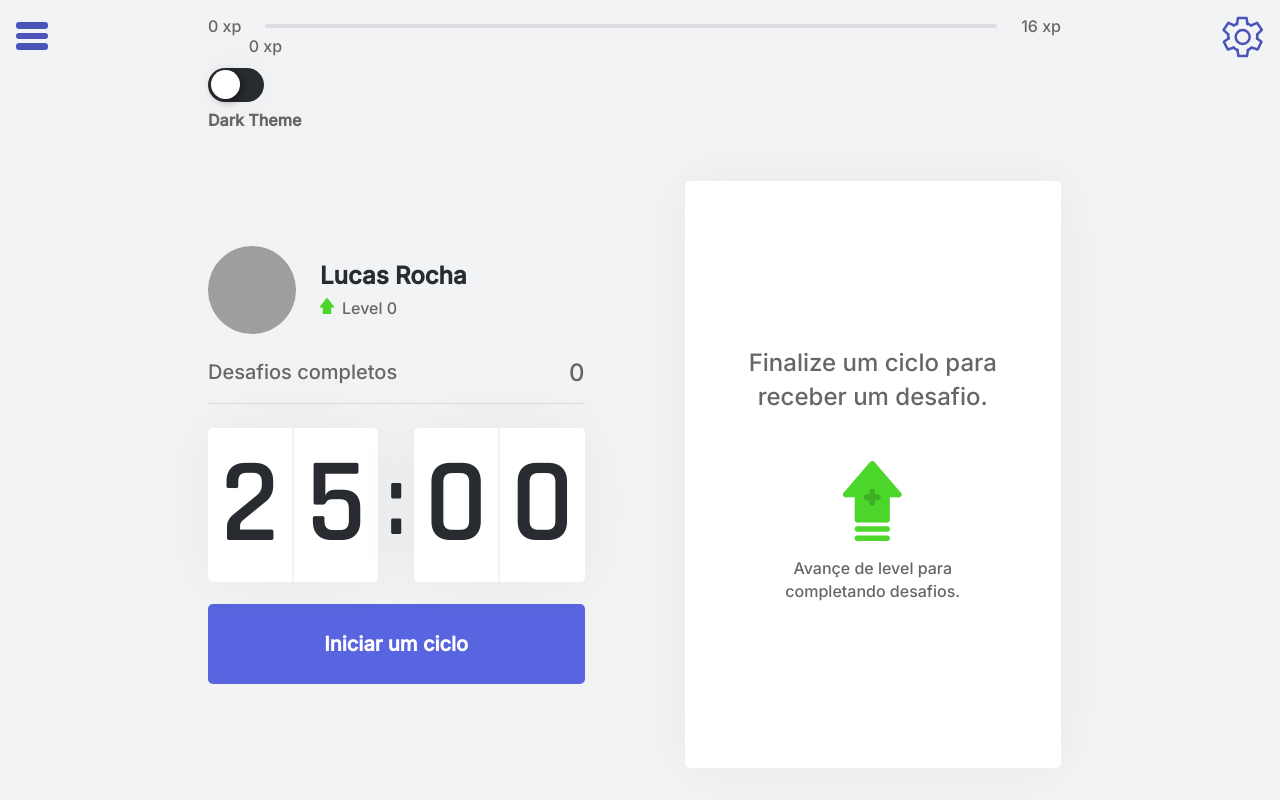
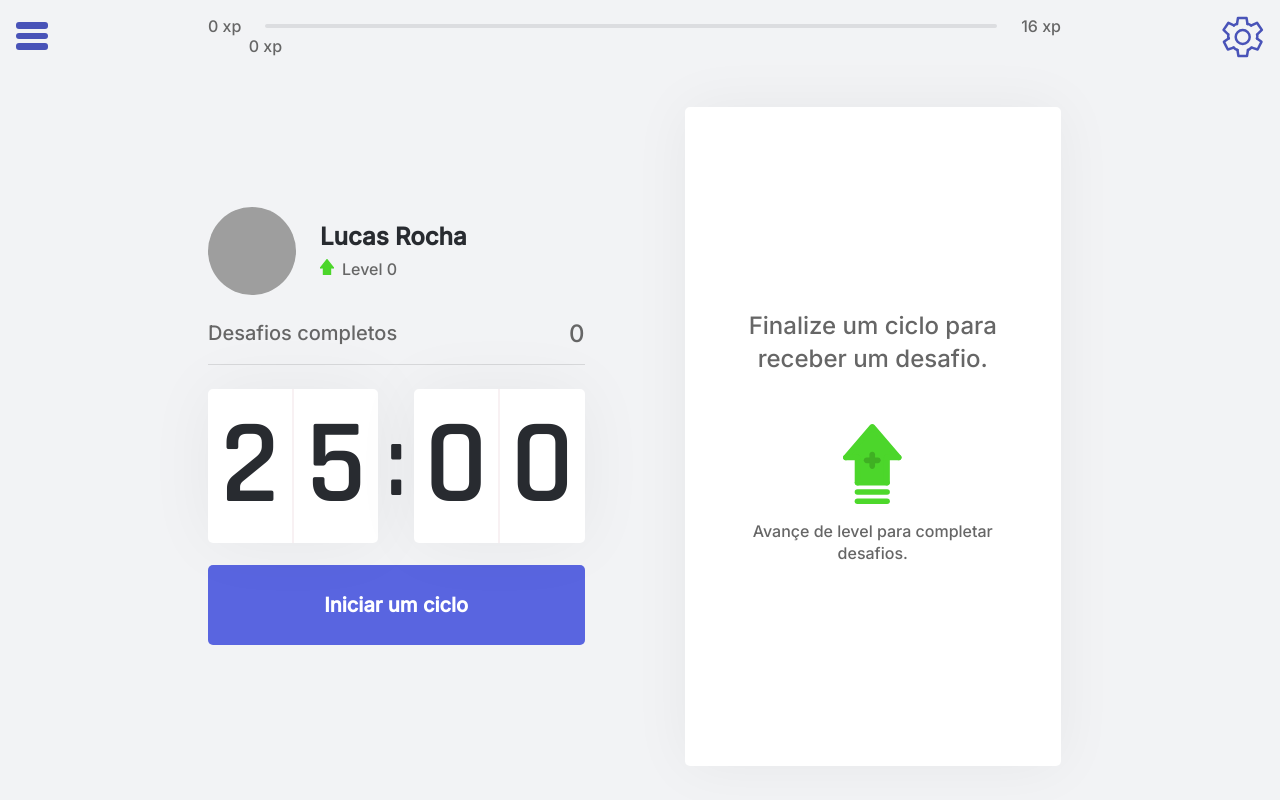
Before and after one commit to Lucasfield3/move-it-next, a Next.js app: page / in a window 1280 px wide. Built offline with nearby package versions, Linux system fonts and the light colour scheme; grey boxes are pictures that could not be loaded.

Commit message:
settings modal edit

```diff
--- a/src/components/ChallengesBox.tsx
+++ b/src/components/ChallengesBox.tsx
@@ -51,7 +51,7 @@ export function ChallengeBox (){
                     <strong>Finalize um ciclo para receber um desafio.</strong>
                     <p>
                         <img src='icons/level-up.svg' alt='level up'/>
-                        Avançe de level para completando desafios.
+                        Avançe de level para completar desafios.
                     </p>
                 </div>
             )}
--- a/src/components/SettingsModal.tsx
+++ b/src/components/SettingsModal.tsx
@@ -1,8 +1,8 @@
 
 import { useContext } from 'react'
-import { ChallengesContext } from '../context/ChallengesContext'
 import { SettingsContext } from '../context/SettingsContext'
 import styles from '../styles/components/SettingsModal.module.css'
+import { ToggleDarktheme } from './ToggleDarkTheme'
 
 export function SettingsModal(){
 
@@ -11,13 +11,22 @@ export function SettingsModal(){
         <div className={styles.overlay}>
             <div id='modal' className={`${styles.container} animate__zoomIn`}>
                 <header>Opções</header>
+                <div>
+                    <div className={styles.boxToggle}>
+                        <strong>Tema</strong>
+                    </div>
+                    <ToggleDarktheme/>
+                    <div className={styles.editCicle}>
+                        <strong>Editar Ciclo</strong>
+                    </div>
+                    <strong>timer</strong>
+                    <div style={{margin:'1rem 0'}} className={styles.language}>
+                        <strong>Linguagem</strong>
+                    </div>
+                    <strong style={{margin:'1rem 0'}}> linguagem</strong>
+                </div>
 
-                <strong>Parabéns!</strong>
-                <p>Você alcançou um novo level.</p>
-
-                <button type='button' onClick={()=>{
-                    openCloseSettingsModal()
-                    }}>
+                <button type='button' onClick={openCloseSettingsModal}>
                     <img src='/icons/close.svg' alt='Fechar modal'></img>
                 </button>
             </div>
--- a/src/components/ToggleDarkTheme.tsx
+++ b/src/components/ToggleDarkTheme.tsx
@@ -8,16 +8,22 @@ export function ToggleDarktheme (){
 
 
     const styleToggle = {
+        background: theme === 'dark' && 'var(--title)' || 'var(--white)',
+        transition: 'background 200ms ease-in-out'
+    } as CSSProperties
+
+    const styleCircle = {
+        marginLeft: theme === 'dark' && '1.3rem' || '0rem',
         background: theme === 'dark' && 'var(--white)' || 'var(--title)',
-        transition: 'background 200ms ease-in-out'
+        transition:'margin-left 0.2s, background 0.2s linear'
     } as CSSProperties
 
     return(
         <div className={styles.toggleDarkThemeContainer}>
             <div style={styleToggle} onClick={changeToogle} className={styles.toggle}>
-                <div style={{marginLeft: theme === 'dark' && '1.3rem' || '0rem', transition:'margin-left 0.2s'}} className={styles.circleChangeTheme}></div>
+                <div style={styleCircle} className={styles.circleChangeTheme}></div>
             </div>
-            <strong style={{color: theme === 'dark' && 'var(--white)'}}>{theme === 'dark' && 'Light Theme' || 'Dark Theme'}</strong>
+            <strong>{theme === 'dark' && 'Light' || 'Dark'}</strong>
         </div>
     )
 
--- a/src/context/SettingsContext.tsx
+++ b/src/context/SettingsContext.tsx
@@ -24,7 +24,7 @@ export function SettingsProvider({children,...rest}: SettingsContextPrviderProps
 
   const [cookies, setCookie] = useCookies(['theme']);
 
-    const [ theme, setTheme ] = useState<string>(rest.theme)
+    const [ theme, setTheme ] = useState<string>(rest.theme ?? 'light')
     const [hasClickedToggle, setHasClickedToggle] = useState(false)
 
     const [ hasClickedSettings, setHasClickedSettings ] = useState(false)
--- a/src/pages/index.tsx
+++ b/src/pages/index.tsx
@@ -50,8 +50,6 @@ export default function Home(props: HomeProps) {
 
             <div className={styles.container}>
               <ExperienceBar/>
-              <ToggleDarktheme/>
-
               <CountDownProvider>
                 <section>
                   <div className={styles.profileSection}>
--- a/src/styles/components/SettingsModal.module.css
+++ b/src/styles/components/SettingsModal.module.css
@@ -11,22 +11,41 @@
     justify-content: center;
 }
 
-.container{
+
+.container {
     background: var(--white);
     width: 100%;
-    max-width: 400px;
+    max-width: 360px;
     padding:2rem 3rem;
     border-radius: 5px;
     box-shadow: 0 0 60px rgba(0, 0, 0, 0.05);
     text-align: center;
     position: relative;
-
     animation-duration: 0.5s;
 }
+
+.container > div{
+    display: grid;
+    grid-template-rows: 1fr 1fr 1fr;
+    grid-template-columns: 1fr 1fr;
+    grid-row-gap: 1rem;
+    align-items: center;
+}
+
+.container  strong{
+    display: flex;
+    align-items: flex-start;
+    flex-direction: column;
+    padding-right: 1rem;
+    font-size: 18px;
+}
+
 
 .container header{
     font-weight: 600;
     color: var(--blue);
+    margin-bottom: 1rem;
+    font-size: 20px;
 }
 
 .container button{
@@ -37,3 +56,8 @@
     border: 0;
     font-size: 0px;
 }
+
+.boxToggle{
+    display: flex;
+
+}
--- a/src/styles/components/ToggleDarkTheme.module.css
+++ b/src/styles/components/ToggleDarkTheme.module.css
@@ -1,14 +1,9 @@
 .toggleDarkThemeContainer{
-    margin: 0 0 1rem 0;
+    display: flex;
 }
-
-.toggleDarkThemeContainer > .toggle{
-    margin-bottom: 0.5rem;
-}
-
 .toggle{
-    width: 3.5rem;
-    height: 2.1rem;
+    width: 3rem;
+    height: 1.6rem;
 
     display: flex;
     align-items: center;
@@ -16,23 +11,24 @@
 
     border-radius: 18px;
     background: var(--title);
-    box-shadow: var(--box-shadow);
+    box-shadow: 0px 1px 4px rgb(0 0 0 / 46%);
     cursor: pointer;
 }
 
 
 .circleChangeTheme{
-    height: 1.8rem;
-    width: 1.8rem;
+    height: 1.3rem;
+    width: 1.3rem;
 
     background: var(--white);
     border-radius: 50%;
     /* border: 1px solid var(--white);  */
-    box-shadow: 2px 2px 8px rgb(0 0 0 / 46%);
 }
 
 .toggleDarkThemeContainer strong{
-    font-size: 1rem;
+    font-size: 15px;
+    padding: 0 7px;
+    align-self: flex-end;
 }
 
 @media (max-width:728px) {
```
Also changed, not shown: src/pages/LandingPage.tsx (renamed from src/pages/LandingPage/LandingPage.tsx).
